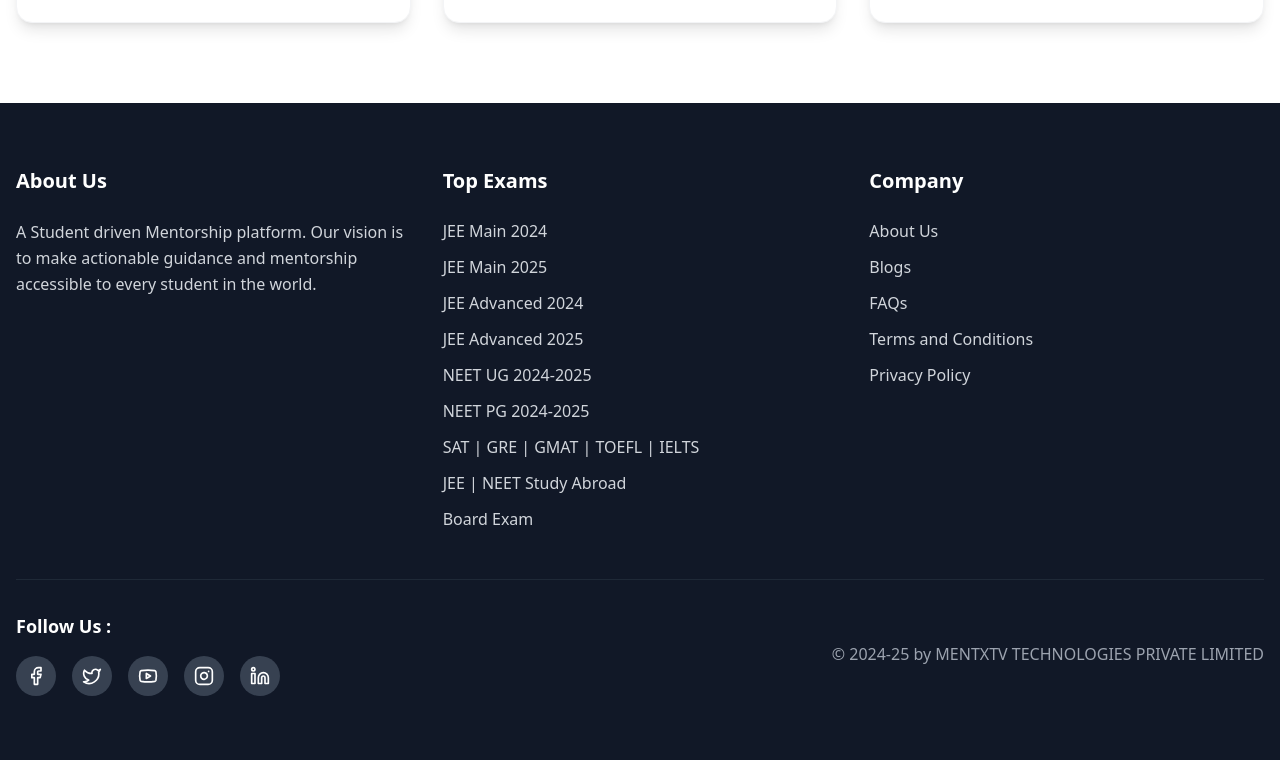
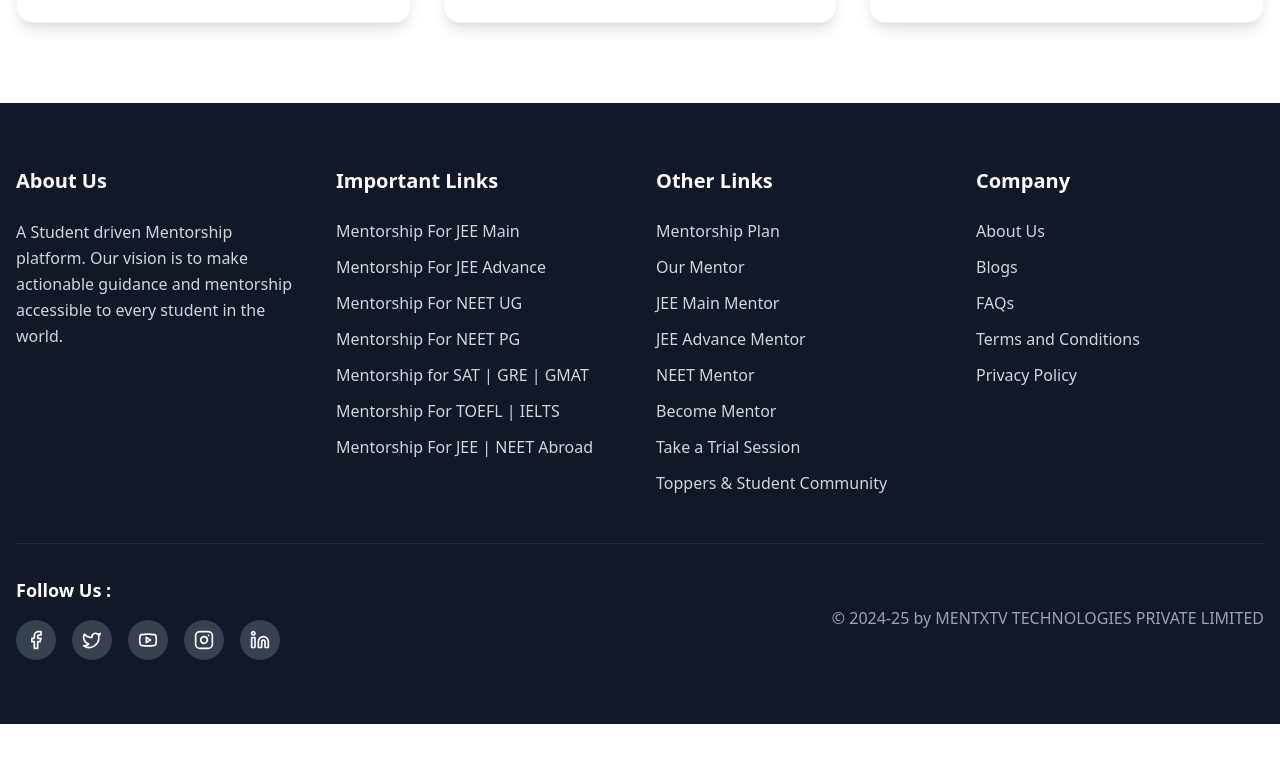
Before and after one commit to RBalaji28/exprto-exam-hub, a React (Vite) app: page /blogs in a window 1280 px wide. Shown: the part 1966-2726 px from the top of the page. After the commit the page ends 2690 px from the top, so only its background shows below. Built offline with nearby package versions, Linux system fonts and the light colour scheme.

Commit message:
Add footer links
Add "Important Links" and "Other Links" to the footer.

```diff
--- a/src/components/Footer.tsx
+++ b/src/components/Footer.tsx
@@ -1,32 +1,44 @@
-
 import { Facebook, Twitter, Youtube, Instagram, Linkedin } from "lucide-react";
 
 const Footer = () => {
   return (
     <footer className="bg-gray-900 text-white py-16 px-4">
       <div className="max-w-7xl mx-auto">
-        <div className="grid md:grid-cols-2 lg:grid-cols-3 gap-8 mb-12">
+        <div className="grid md:grid-cols-2 lg:grid-cols-4 gap-8 mb-12">
           {/* About Us */}
-          <div className="lg:col-span-1">
+          <div>
             <h3 className="text-xl font-bold mb-6">About Us</h3>
             <p className="text-gray-300 leading-relaxed">
               A Student driven Mentorship platform. Our vision is to make actionable guidance and mentorship accessible to every student in the world.
             </p>
           </div>
 
-          {/* Top Exams */}
+          {/* Important Links */}
           <div>
-            <h3 className="text-xl font-bold mb-6">Top Exams</h3>
+            <h3 className="text-xl font-bold mb-6">Important Links</h3>
             <div className="space-y-3">
-              <a href="#" className="block text-gray-300 hover:text-blue-400 transition-colors">JEE Main 2024</a>
-              <a href="#" className="block text-gray-300 hover:text-blue-400 transition-colors">JEE Main 2025</a>
-              <a href="#" className="block text-gray-300 hover:text-blue-400 transition-colors">JEE Advanced 2024</a>
-              <a href="#" className="block text-gray-300 hover:text-blue-400 transition-colors">JEE Advanced 2025</a>
-              <a href="#" className="block text-gray-300 hover:text-blue-400 transition-colors">NEET UG 2024-2025</a>
-              <a href="#" className="block text-gray-300 hover:text-blue-400 transition-colors">NEET PG 2024-2025</a>
-              <a href="#" className="block text-gray-300 hover:text-blue-400 transition-colors">SAT | GRE | GMAT | TOEFL | IELTS</a>
-              <a href="#" className="block text-gray-300 hover:text-blue-400 transition-colors">JEE | NEET Study Abroad</a>
-              <a href="#" className="block text-gray-300 hover:text-blue-400 transition-colors">Board Exam</a>
+              <a href="#" className="block text-gray-300 hover:text-blue-400 transition-colors">Mentorship For JEE Main</a>
+              <a href="#" className="block text-gray-300 hover:text-blue-400 transition-colors">Mentorship For JEE Advance</a>
+              <a href="#" className="block text-gray-300 hover:text-blue-400 transition-colors">Mentorship For NEET UG</a>
+              <a href="#" className="block text-gray-300 hover:text-blue-400 transition-colors">Mentorship For NEET PG</a>
+              <a href="#" className="block text-gray-300 hover:text-blue-400 transition-colors">Mentorship for SAT | GRE | GMAT</a>
+              <a href="#" className="block text-gray-300 hover:text-blue-400 transition-colors">Mentorship For TOEFL | IELTS</a>
+              <a href="#" className="block text-gray-300 hover:text-blue-400 transition-colors">Mentorship For JEE | NEET Abroad</a>
+            </div>
+          </div>
+
+          {/* Other Links */}
+          <div>
+            <h3 className="text-xl font-bold mb-6">Other Links</h3>
+            <div className="space-y-3">
+              <a href="#" className="block text-gray-300 hover:text-blue-400 transition-colors">Mentorship Plan</a>
+              <a href="#" className="block text-gray-300 hover:text-blue-400 transition-colors">Our Mentor</a>
+              <a href="#" className="block text-gray-300 hover:text-blue-400 transition-colors">JEE Main Mentor</a>
+              <a href="#" className="block text-gray-300 hover:text-blue-400 transition-colors">JEE Advance Mentor</a>
+              <a href="#" className="block text-gray-300 hover:text-blue-400 transition-colors">NEET Mentor</a>
+              <a href="/become-mentor" className="block text-gray-300 hover:text-blue-400 transition-colors">Become Mentor</a>
+              <a href="#" className="block text-gray-300 hover:text-blue-400 transition-colors">Take a Trial Session</a>
+              <a href="#" className="block text-gray-300 hover:text-blue-400 transition-colors">Toppers & Student Community</a>
             </div>
           </div>
 
```
